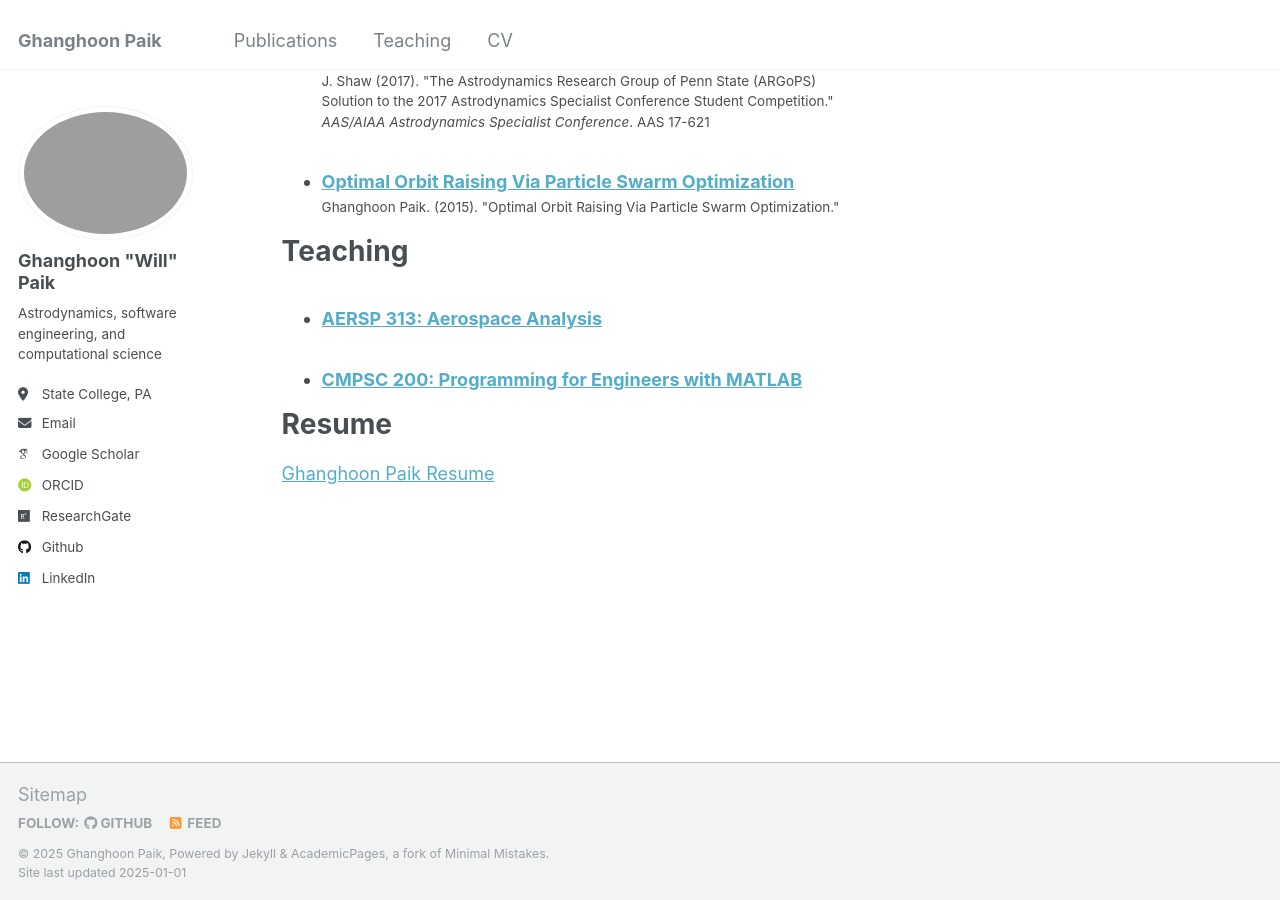
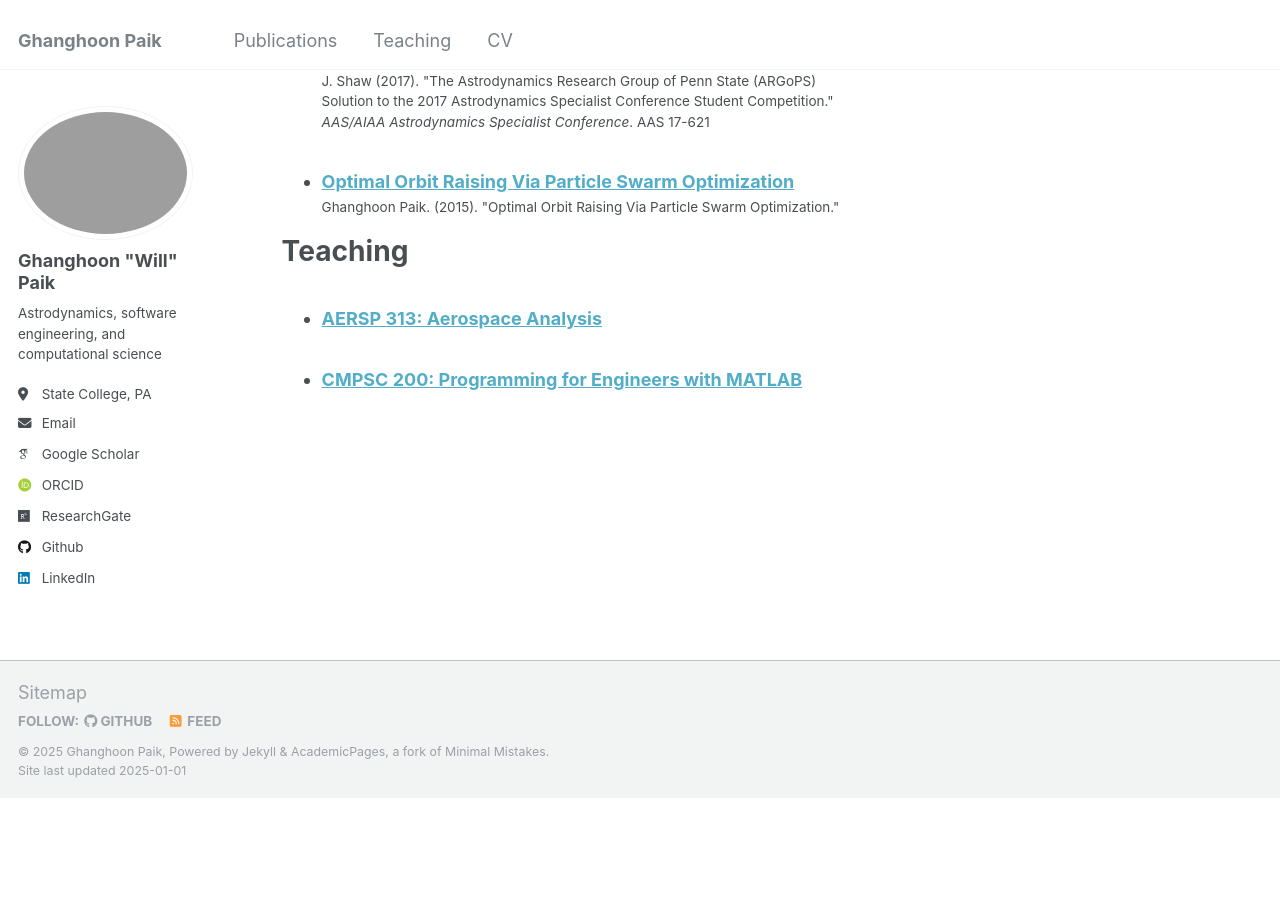
Before and after one commit to willgpaik/willgpaik.github.io, a Jekyll site: the page built from _pages/cv.md, in a window 1280 px wide and 900 px high, scrolled down 3121 px. Built offline with Jekyll 4.4.1, drawn with Linux system fonts in a browser that asks for light colours; some web fonts are replaced; after the commit the page ends 3919 px from its top, so only the background shows below that.

Commit message:
resume removed

```diff
--- a/_pages/cv.md
+++ b/_pages/cv.md
@@ -70,6 +70,6 @@ Teaching
     {% include archive-single-cv.html %}
   {% endfor %}</ul>
 
-Resume
-=====
-[Ghanghoon Paik Resume](../files/Ghanghoon_Paik_resume.pdf)
+[//]: Resume
+[//]: =====
+[//]: [Ghanghoon Paik Resume](../files/Ghanghoon_Paik_resume.pdf)
```
Also changed, not shown: 2 other files.
